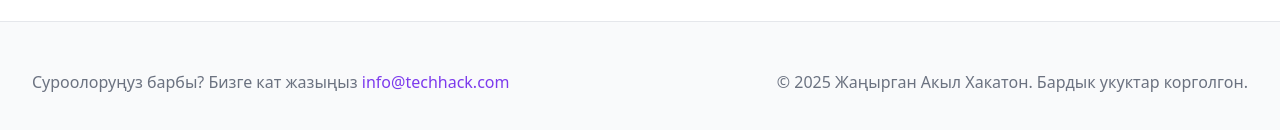
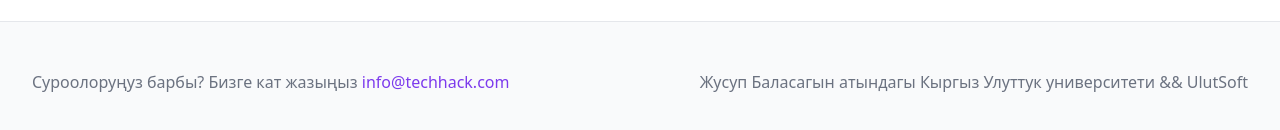
Before and after one commit to K-JK21/hackathon-sign-up-excel, a React (Vite) app: page / in a window 1280 px wide. Shown: the part 1500-1630 px from the top of the page. Built offline with nearby package versions, Linux system fonts and the light colour scheme.

Commit message:
Refactor copyright information
Update copyright information and rewrite code in Angular.

```diff
--- a/src/pages/Index.tsx
+++ b/src/pages/Index.tsx
@@ -98,7 +98,7 @@ const Index = () => {
         <div className="max-w-7xl mx-auto py-12 px-4 sm:px-6 lg:px-8">
           <div className="md:flex md:items-center md:justify-between">
             <div className="flex justify-center md:order-2">
-              <span className="text-gray-500">{t('index.copyright')}</span>
+              <span className="text-gray-500">Жусуп Баласагын атындагы Кыргыз Улуттук университети && UlutSoft</span>
             </div>
             <div className="mt-8 md:mt-0 md:order-1">
               <p className="text-center text-base text-gray-500">
```
